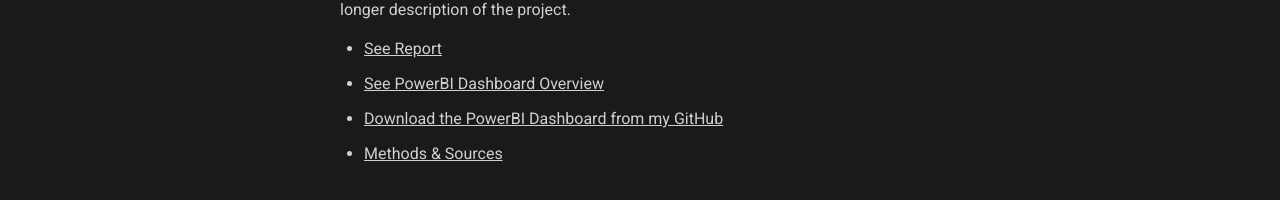
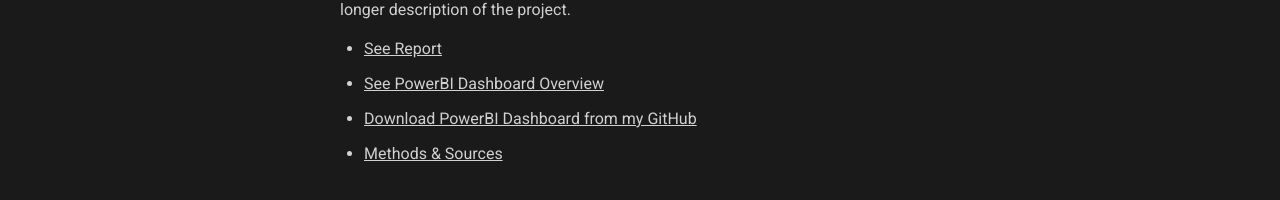
Before and after one commit to joanna-wi/joanna-wi.github.io, a Jekyll site: the page built from _projects/project-1.md, in a window 1280 px wide. Shown: the part 559-759 px from the top of the page. Built offline with Jekyll 4.4.1, drawn with Linux system fonts in a browser that asks for light colours; nearby versions of some CDN libraries.

Commit message:
Update project-1.md

```diff
--- a/_projects/project-1.md
+++ b/_projects/project-1.md
@@ -8,5 +8,5 @@ longer description of the project.
 
 - [See Report](https://joanna-wi.github.io/Project-1/Olist%20Report.pdf)
 - [See PowerBI Dashboard Overview](https://joanna-wi.github.io/Project-1/Dashboard%20overview/Page%203.jpg)
-- [Download the PowerBI Dashboard from my GitHub](https://github.com/joanna-wi/joanna-wi.github.io/blob/Project-1/Project%201%20-%20Dashboard.pbix)
+- [Download PowerBI Dashboard from my GitHub](https://github.com/joanna-wi/joanna-wi.github.io/blob/Project-1/Project%201%20-%20Dashboard.pbix)
 - [Methods & Sources](https://joanna-wi.github.io/Project-1/Methods%20and%20sources.pdf)
```
